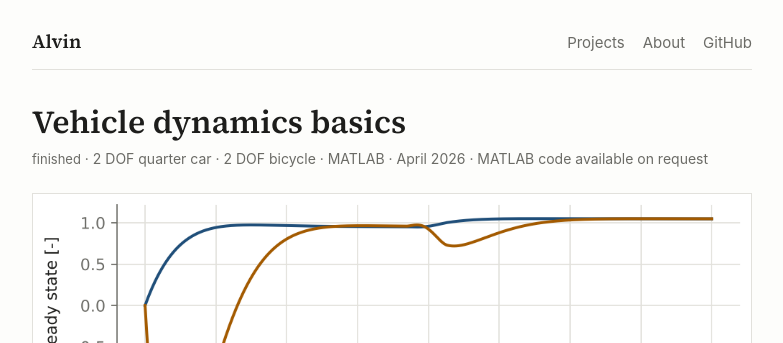
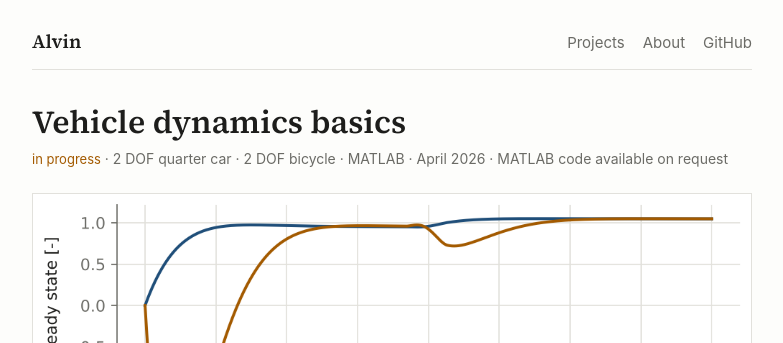
Before and after one commit to AartSin/vehicle_dynamics, a Jekyll site: the page built from _projects/01-vd-basics.md, in a window 1280 px wide. Shown: the top 343 px of the page, without its empty margins (248-1031 px from the left). Built offline with Jekyll 4.4.1, drawn with Linux system fonts in a browser that asks for light colours.

Commit message:
Mark VD basics, B001 and C001 as in progress
Co-Authored-By: Claude Opus 5.5 <noreply@anthropic.com>
Claude-Session: https://claude.ai/code/session_012sArsKhJ96XxJ7NdR2Wfat

```diff
--- a/_projects/01-vd-basics.md
+++ b/_projects/01-vd-basics.md
@@ -3,7 +3,7 @@ title: "Vehicle dynamics basics"
 order: 1
 code: ""
 category: "Handling & ride"
-status: done              # done, in progress, or planned
+status: in progress              # done, in progress, or planned
 dof: "2 DOF quarter car · 2 DOF bicycle"
 purpose: "Learn the core handling and ride models"
 tools: "MATLAB"
```
